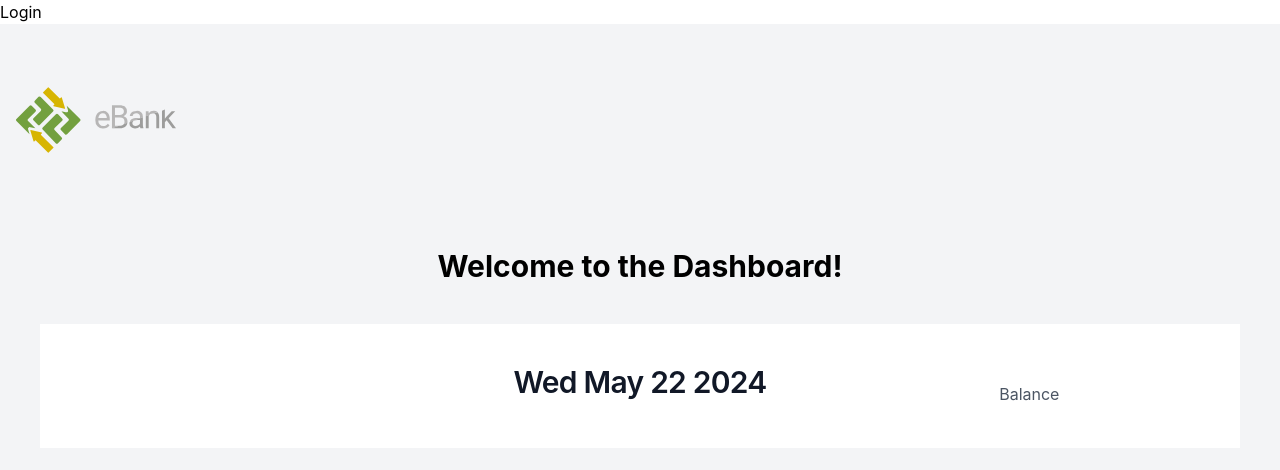
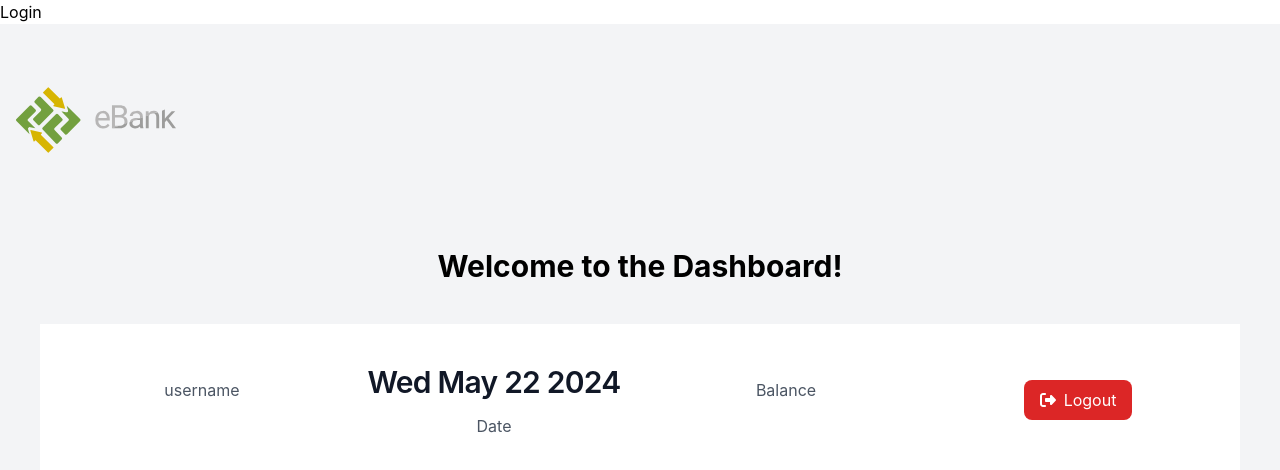
Before and after one commit to ahmedhmmad/bank-node, a React (Create React App) app in the folder bank-front/: page /dashboard in a window 1280 px wide. Shown: the top 470 px of the page. Built offline with nearby package versions, Linux system fonts and the light colour scheme.

Commit message:
add logout

```diff
--- a/bank-front/package.json
+++ b/bank-front/package.json
@@ -3,6 +3,8 @@
   "version": "0.1.0",
   "private": true,
   "dependencies": {
+    "@fortawesome/free-solid-svg-icons": "^6.5.2",
+    "@fortawesome/react-fontawesome": "^0.2.2",
     "@testing-library/jest-dom": "^5.17.0",
     "@testing-library/react": "^13.4.0",
     "@testing-library/user-event": "^13.5.0",
--- a/bank-front/src/components/UserDetails.jsx
+++ b/bank-front/src/components/UserDetails.jsx
@@ -1,27 +1,50 @@
+
+import { FontAwesomeIcon } from '@fortawesome/react-fontawesome';
+import { faSignOutAlt } from '@fortawesome/free-solid-svg-icons';
+
 function UserDetails({username,balance})
 {
+
+    const handleLogout = () => {
+        localStorage.removeItem('accessToken');
+        window.location.href = '/';
+    };
+
     return (
-        <div>
-            {/* Some User Details */}
         <div className="bg-white sm:py-10 m-10">
             <div className="mx-auto max-w-7xl px-6 lg:px-8">
-    <dl className="grid grid-cols-1 gap-x-8 gap-y-16 text-center lg:grid-cols-3">
-      <div className="mx-auto flex max-w-xs flex-col gap-y-4">
-
-        <dd className="order-first text-3xl font-semibold tracking-tight text-gray-900 sm:text-3xl">{username}</dd>
+                <dl className="grid grid-cols-1 gap-x-8 gap-y-16 text-center lg:grid-cols-4">
+                    <div className="mx-auto flex max-w-xs flex-col gap-y-3">
+                    <dt className="text-base leading-7 text-gray-600">username</dt>
+                        <dd className="order-first text-3xl font-semibold tracking-tight text-gray-900 sm:text-3xl">
+                            {username}
+                        </dd>
                     </div>
-      <div className="mx-auto flex max-w-xs flex-col gap-y-4">
-
-        <dd className="order-first text-3xl font-semibold tracking-tight text-gray-900 sm:text-3xl">{new Date().toDateString()}</dd>
+                    <div className="mx-auto flex max-w-xs flex-col gap-y-3">
+                    <dt className="text-base leading-7 text-gray-600">Date</dt>
+                        <dd className="order-first text-3xl font-semibold tracking-tight text-gray-900 sm:text-3xl">
+                            {new Date().toDateString()}
+                        </dd>
                     </div>
-      <div className="mx-auto flex max-w-xs flex-col gap-y-4">
+                    <div className="mx-auto flex max-w-xs flex-col gap-y-3">
                         <dt className="text-base leading-7 text-gray-600">Balance</dt>
-        <dd className="order-first text-3xl font-semibold tracking-tight text-gray-900 sm:text-5xl">{balance}</dd>
+                        <dd className="order-first text-3xl font-semibold tracking-tight text-gray-900 sm:text-5xl">
+                            {balance}
+                        </dd>
+                    </div>
+                    <div className="mx-auto flex max-w-xs flex-col gap-y-3">
+                        <button
+                            onClick={handleLogout}
+                            className="flex items-center justify-center mt-4 bg-red-600 text-white py-2 px-4 rounded-lg hover:bg-red-700 transition duration-300"
+                        >
+                            <FontAwesomeIcon icon={faSignOutAlt} className="mr-2" />
+                            Logout
+                        </button>
                     </div>
                 </dl>
             </div>
         </div>
-        </div>)
+    );
 }
 
 export default UserDetails;
```
Also changed, not shown: 1 other file (tests, documents, lock files or other folders). Lines whose indentation alone changed are shown as unchanged.
